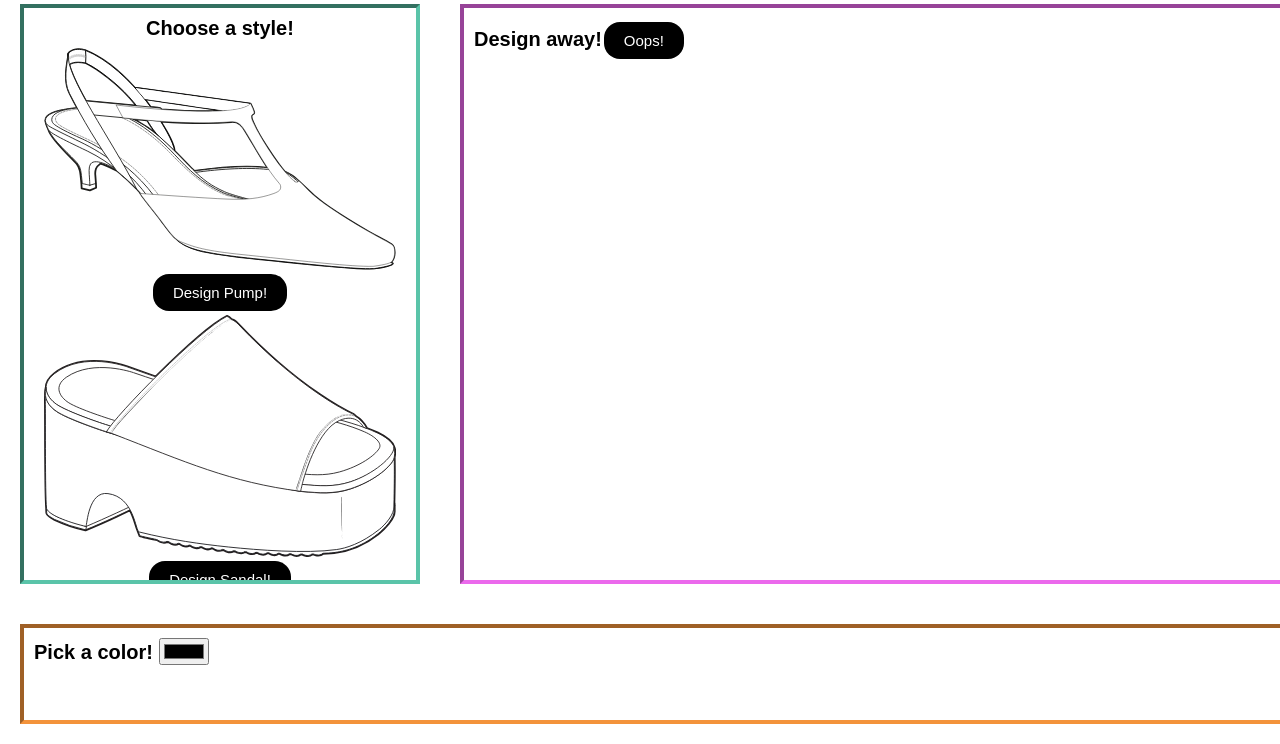
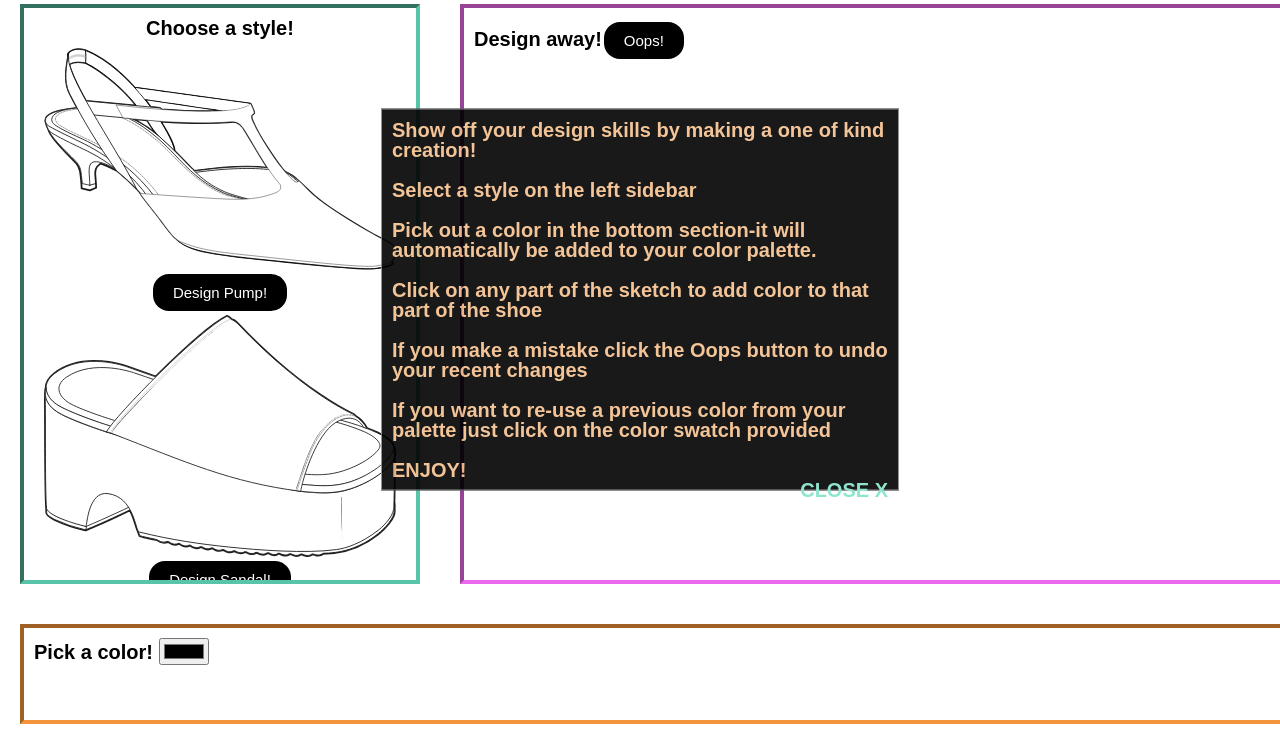
Before and after one commit to Tara-Oliver/YOU-NIQUE-DESIGNS, a website built with webpack: page index.html in a window 1280 px wide. Both pictures are taken after a click on the button "How to Play". Shown: the part 96-840 px from the top of the page. Built offline with nearby package versions, Linux system fonts and the light colour scheme.

Commit message:
added modal

```diff
--- a/src/index.js
+++ b/src/index.js
@@ -5,6 +5,8 @@ document.addEventListener("DOMContentLoaded", function () {
     const container = document.createElement('div');
         container.setAttribute("class", "container");
         body.appendChild(container);
+
+ //HEADER SECTION//
 
     //add header to top of page
     const header = document.createElement('div');
@@ -16,21 +18,6 @@ document.addEventListener("DOMContentLoaded", function () {
         title.setAttribute("class", "title");
         header.appendChild(title);
 
-    const instructions = document.createElement('div');
-    instructions.setAttribute("class", "instruct");
-    container.appendChild(instructions);
-
-    const inst_btn = document.createElement('button');
-    inst_btn.setAttribute("class", "btn1");
-    inst_btn.innerText = 'How to Play';
-    header.appendChild(inst_btn);
-
-    // const banner = document.createElement('img');
-    // banner.src = 'assets/images/banner.svg';
-    // banner.setAttribute("class", "banner");
-    // header.appendChild(header);
-
-
 
     const gitlink = document.createElement('a'); // create the link
         gitlink.setAttribute('href', 'https://github.com/tarao1185/YOU-NIQUE-DESIGNS.git'); // set link path
@@ -38,9 +25,7 @@ document.addEventListener("DOMContentLoaded", function () {
     const github_logo = document.createElement('img');
         github_logo.src = 'assets/images/Github_logo.png';
         github_logo.setAttribute("class", "logo");
-
         gitlink.append(github_logo); // append to link
-
 
     const linkedin_logo = document.createElement('img');
         linkedin_logo.src = 'assets/images/linkedin_logo.png';
@@ -48,15 +33,13 @@ document.addEventListener("DOMContentLoaded", function () {
 
     const linkedin_link = document.createElement('a');
         linkedin_link.setAttribute('href', 'https://www.linkedin.com/in/tara-oliver'); // set link path
-
         linkedin_link.append(linkedin_logo);
-
 
     header.append(gitlink, linkedin_link);
 
 
 
-
+ //SIDEBAR SECTION//
 
     //add left sidebar to page
     const left_sidebar = document.createElement("div");
@@ -64,9 +47,8 @@ document.addEventListener("DOMContentLoaded", function () {
         left_sidebar.setAttribute("class", "left_side");
         container.appendChild(left_sidebar);
 
-    const img_container1 = document.createElement("div");
-    img_container1.setAttribute("class", "imgcontainer");
-
+    const img_container = document.createElement("div");
+        img_container.setAttribute("class", "imgcontainer");
 
     // //define pump image, create div, add div to sidebar
     const pumpImg = document.createElement('img');
@@ -77,13 +59,6 @@ document.addEventListener("DOMContentLoaded", function () {
         pumpBtn.setAttribute("class", "btn");
         pumpBtn.innerText = 'Design Pump!';
 
-    img_container1.append(pumpImg, pumpBtn);
-    // left_sidebar.append(img_container1);
-
-
-
-
-    // //define flat image
 
     const flatImg = document.createElement('img');
         flatImg.src = 'assets/images/clean_flatform.svg';
@@ -93,73 +68,10 @@ document.addEventListener("DOMContentLoaded", function () {
         flatBtn.setAttribute("class", "btn");
         flatBtn.innerText = 'Design Sandal!';
 
-    img_container1.append(flatImg, flatBtn);
-    // // left_sidebar.append(img_container2);
+    img_container.append(pumpImg, pumpBtn, flatImg, flatBtn);
+    left_sidebar.append(img_container);
 
-
-
-
-
-
-    left_sidebar.append(img_container1);
-
-
-
-
-    // // //add right sidebar to page
-    // // const right_sidebar = document.createElement("div");
-    // // right_sidebar.innerText = 'All views!';
-    // // right_sidebar.setAttribute("class", "right_side");
-    // // container.appendChild(right_sidebar);
-
-    // // const img_container2 = document.createElement("div");
-
-
-    // // //flat images
-    // // const flatMainImg = document.createElement('img');
-    // // flatMainImg.src = 'assets/images/sidebar_flat.svg';
-    // // flatMainImg.setAttribute("class", "flat");
-
-    // // const flatFrontImg = document.createElement('img');
-    // // flatFrontImg.src = 'assets/images/flat_front.svg';
-    // // flatFrontImg.setAttribute("class", "flat");
-
-
-    // // //pump images
-    // // const pumpMainImg = document.createElement('img');
-    // // pumpMainImg.src = 'assets/images/clean_tstrap.svg';
-    // // pumpMainImg.setAttribute("class", "pump");
-
-    // // const pumpSideImg = document.createElement('img');
-    // // pumpSideImg.src = 'assets/images/pump_side.svg';
-    // // pumpSideImg.setAttribute("class", "pump");
-
-    // // const pumpTopImg = document.createElement('img');
-    // // pumpTopImg.src = 'assets/images/pump_top.svg';
-    // // pumpTopImg.setAttribute("class", "pump");
-
-    // // const pumpBackImg = document.createElement('img');
-    // // pumpBackImg.src = 'assets/images/pump_back.svg';
-    // // pumpBackImg.setAttribute("class", "pump");
-
-    // // //sneaker images
-    // // const sneakerMainImg = document.createElement('img');
-    // // sneakerMainImg.src = 'assets/images/sidebar_sneaker.svg';
-    // // sneakerMainImg.setAttribute("class", "snkr");
-
-    // // const sneakerTopImg = document.createElement('img');
-    // // sneakerTopImg.src = 'assets/images/sneaker_top.svg';
-    // // sneakerTopImg.setAttribute("class", "snkr");
-
-
-
-    // // img_container2.append(flatMainImg, flatFrontImg, pumpMainImg, pumpSideImg, pumpTopImg, pumpBackImg, sneakerMainImg, sneakerTopImg);
-    // // right_sidebar.append(img_container2);
-
-
-
-
-
+ //DESIGN AREA SECTION//
 
     //add design area to page
     const design_area = document.createElement("div");
@@ -171,127 +83,23 @@ document.addEventListener("DOMContentLoaded", function () {
         oopsBtn.innerText = 'Oops!';
         oopsBtn.setAttribute("id", "oopsBtn");
         oopsBtn.setAttribute("class", "btn");
-
         design_area.appendChild(oopsBtn);
 
+    // const oops = document.getElementById("oopsBtn");
 
-
-
-
-
-
-    // const display = document.createElement("div");
-    // display.setAttribute("id", "display");
+    oopsBtn.onclick = function () {
+        history[history.length - 1].element.style.fill = history[history.length - 1].previousColor;
+        history.pop();
+    };
 
 
     const largePump = document.querySelector('#Layer_1');
     const largeFlat = document.querySelector('#Layer_2');
 
-
-
-
-
-
-
-    // const largeFlat = document.createElement('img');
-    // largeFlat.src = 'assets/images/sidebar_flat.svg';
-    // largeFlat.setAttribute("id", "flat");
-
-
-    // const largeSneaker = document.createElement('img');
-    // largeSneaker.src = 'assets/images/sidebar_sneaker.svg';
-    // largeSneaker.setAttribute("id", "snkr");
-
-
     design_area.append(largePump, largeFlat);
-
-    // //add palette to page
-    const palette = document.createElement("div");
-    palette.setAttribute("class", "palette");
-    palette.innerText = 'Pick a color! ';
-    container.appendChild(palette);
-
-    //color picker
-    const colorPicker = document.createElement('input');
-    colorPicker.setAttribute("type", "color");
-    colorPicker.setAttribute("class", "colorPicker");
-    colorPicker.setAttribute("value", "#000000");
-
-
-
-    palette.append(colorPicker);
-
-
-    //div to store colors picked by user
-    const pickedColors = document.createElement("div");
-    pickedColors.setAttribute("class", "pickedColors");
-    palette.append(pickedColors);
-
-    let currentColor = '#000000';
-
-
-
-    colorPicker.onchange = function () {
-        currentColor = colorPicker.value;
-        let i = 0;
-
-        let previousColor = document.createElement("div");
-        previousColor.setAttribute("class", "prevColor");
-        previousColor.style.backgroundColor = currentColor;
-        while (i <= 15) {
-            pickedColors.appendChild(previousColor);
-            i++;
-        }
-    };
-
-    pickedColors.onclick = function (event) {
-
-        // = 'inline-block';
-        // document.querySelector('#Layer_1').style.display = "inline-block";
-        currentColor = event.target.style.backgroundColor;
-    };
-
-
-    const paths = document.querySelectorAll('path');
-    let history = [];
-    let orgColor = '#ffffff';
-
-    paths.forEach(path => {
-        path.onclick = function (event) {
-            orgColor = event.target.style.fill;
-
-            const action = {
-                element: event.target,
-                previousColor: orgColor
-            };
-
-            console.log(history);
-            event.target.style.fill = currentColor;
-            history.push(action);
-        };
-    });
-
-
-    const oops = document.getElementById("oopsBtn");
-
-
-
-    oops.onclick = function () {
-        history[history.length - 1].element.style.fill = history[history.length - 1].previousColor;
-        history.pop();
-    };
-
-
-
-
 
     document.getElementById("pumpBtn").addEventListener("click", displayImage);
     document.getElementById("flatBtn").addEventListener("click", displayImage);
-
-
-
-
-
 
     function displayImage(ev) {
         if (ev.currentTarget.id == "pumpBtn") {
@@ -305,6 +113,118 @@ document.addEventListener("DOMContentLoaded", function () {
 
 
 
+ //PALETTE SECTION//
+
+    //add palette to page
+    const palette = document.createElement("div");
+        palette.setAttribute("class", "palette");
+        palette.innerText = 'Pick a color! ';
+        container.appendChild(palette);
+
+    //color picker
+    const colorPicker = document.createElement('input');
+        colorPicker.setAttribute("type", "color");
+        colorPicker.setAttribute("class", "colorPicker");
+        colorPicker.setAttribute("value", "#000000");
+
+        palette.append(colorPicker);
+
+    //div to store colors picked by user
+    const pickedColors = document.createElement("div");
+        pickedColors.setAttribute("class", "pickedColors");
+        palette.append(pickedColors);
+
+    let currentColor = '#000000';
+    colorPicker.onchange = function () {
+        currentColor = colorPicker.value;
+        let i = 0;
+        let previousColor = document.createElement("div");
+
+        previousColor.setAttribute("class", "prevColor");
+        previousColor.style.backgroundColor = currentColor;
+        for (let i = 0; i < 16; i++) {
+
+            pickedColors.appendChild(previousColor);
+
+        }
+    };
+
+    pickedColors.onclick = function (event) {
+        currentColor = event.target.style.backgroundColor;
+    };
+
+    const paths = document.querySelectorAll('path');
+    let changes = [];
+    let orgColor = '#ffffff';
+
+    paths.forEach(path => {
+        path.onclick = function (event) {
+            orgColor = event.target.style.fill;
+
+            const action = {
+                element: event.target,
+                previousColor: orgColor
+            };
+
+            console.log(changes);
+            event.target.style.fill = currentColor;
+            changes.push(action);
+        };
+    });
+
+ //ADD MODAL TO PAGE
+
+    const howToPlayBtn = document.createElement('button');
+        howToPlayBtn.setAttribute("class", "btn1");
+        howToPlayBtn.innerText = 'How to Play';
+        header.appendChild(howToPlayBtn);
+
+    // const instructions = document.createElement('div');
+    //     instructions.setAttribute("class", "instruct");
+    //     container.appendChild(instructions);
+
+    const modal = document.createElement("div");
+        modal.setAttribute("class", "modal");
+
+    const modal_content = document.createElement("div");
+        modal_content.setAttribute("class", "modal_content");
+
+    const instruct_txt = document.createElement('p');
+    instruct_txt.innerHTML = "Show off your design skills by making a one of kind creation!<br><br>Select a style on the left sidebar<br><br>Pick out a color in the bottom section-it will automatically be added to your color palette.<br><br>Click on any part of the sketch to add color to that part of the shoe<br><br>If you make a mistake click the Oops button to undo your recent changes<br><br>If you want to re-use a previous color from your palette just click on the color swatch provided<br><br> ENJOY!";
+
+    const closebtn = document.createElement('span');
+        closebtn.innerText = 'CLOSE X';
+        closebtn.setAttribute('class', "close");
+
+    modal_content.append(instruct_txt, closebtn);
+    modal.append(modal_content);
+    container.append(modal);
+
+    howToPlayBtn.onclick = function () {
+        modal.style.display = "block";
+    };
+
+    // When the user clicks on <span> (x), close the modal
+    closebtn.onclick = function () {
+        modal.style.display = "none";
+    };
+
+    window.onclick = function (event) {
+        if (event.target == modal) {
+            modal.style.display = "none";
+        }
+    };
+
+
+
+
+
+
+
+
+
+
+
 
 
 });
--- a/src/index.scss
+++ b/src/index.scss
@@ -69,9 +69,9 @@ body {
 
 }
 
-.instruct {
-    display: none;
-}
+// .instruct {
+//     display: none;
+// }
 
 svg {
     max-width: 85%;
@@ -206,3 +206,39 @@ img{
     color: black;
     border: 2px solid #F3933B;
 }
+
+.modal {
+    display: none;
+    position: absolute;
+    float: left;
+    left: 50%;
+    top: 50%;
+    transform: translate(-50%, -50%);
+}
+
+ //Modal Content */
+.modal_content {
+    background-color: #000;
+        opacity: .9;
+    // opacity: 0.5;
+    margin: auto;
+    padding: 20px;
+    border: 1px solid #888;
+    width: 80%;
+    color: #f2be8c;
+}
+
+/* The Close Button */
+.close {
+    color: #83E2c9;
+        float: right;
+        font-size: 20px;
+        font-weight: bold;
+}
+
+.close:hover,
+.close:focus {
+    color: #000;
+    text-decoration: none;
+    cursor: pointer;
+}
```
Also changed, not shown: index.html (+9 -0 lines), dist/main.css, dist/main.js. Lines whose indentation alone changed are shown as unchanged.
